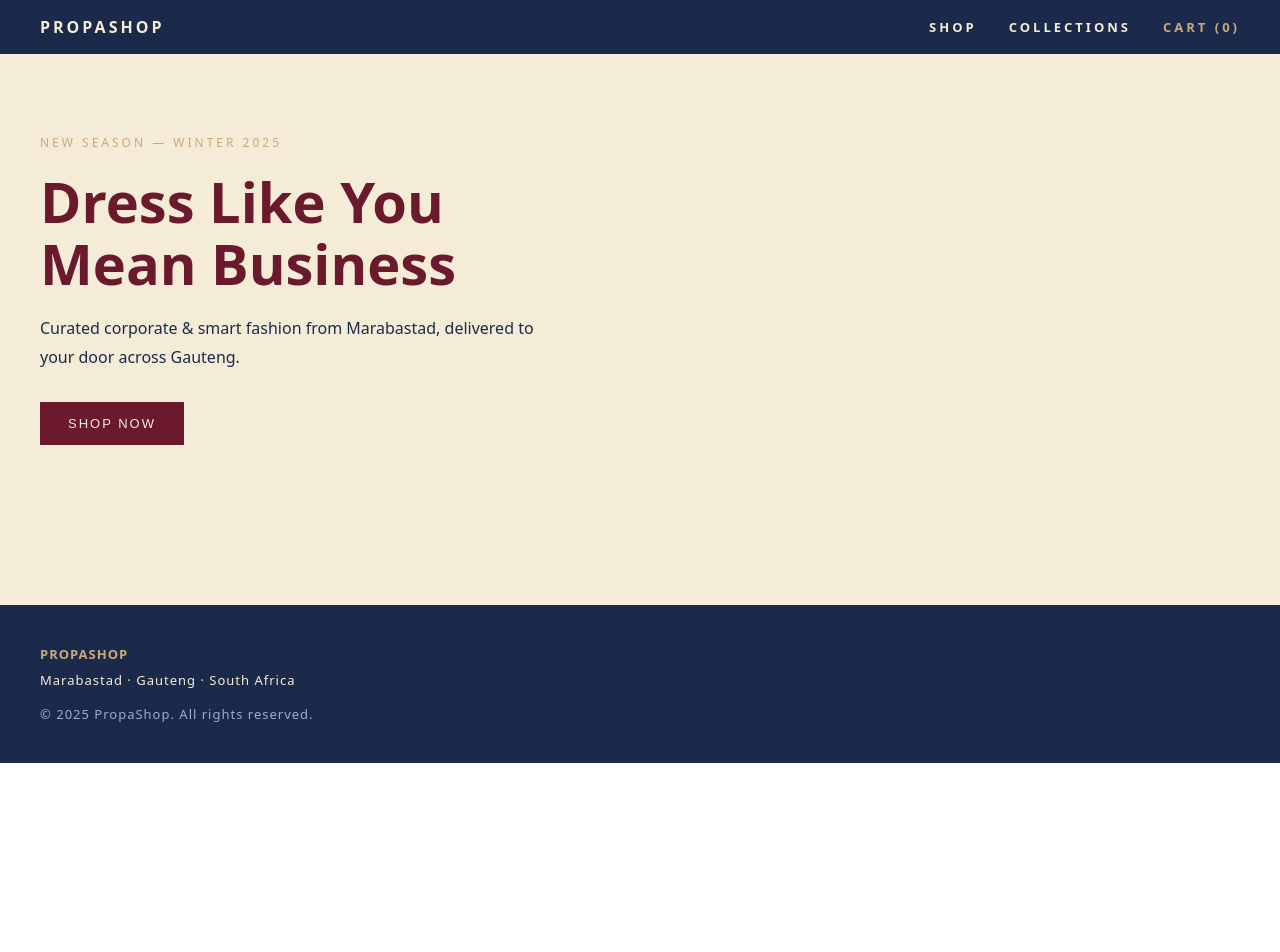
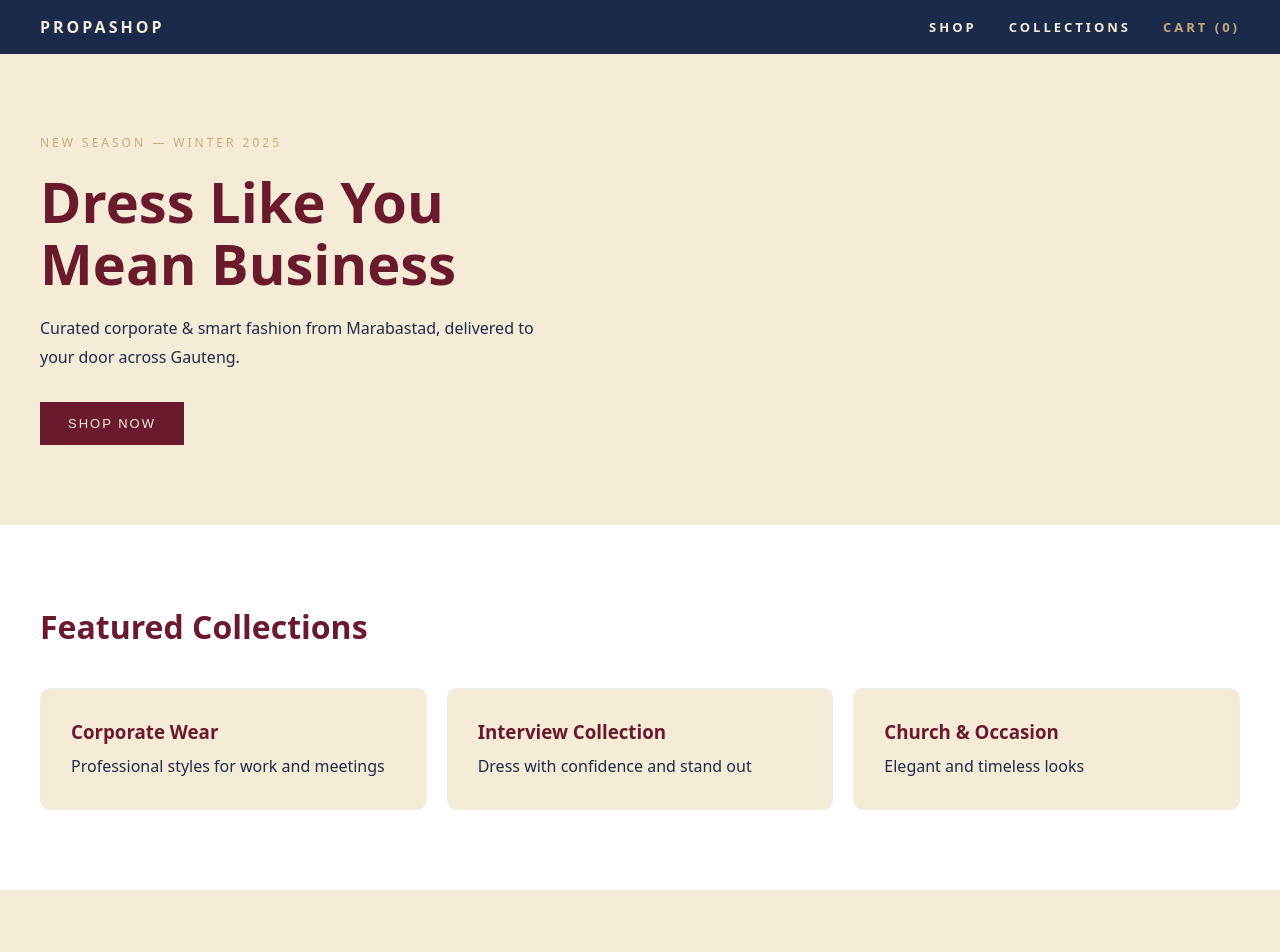
Before and after one commit to StruxitOS/PropaShop, a Next.js app in the folder frontend/: page / in a window 1280 px wide. Shown: the top 952 px of the page. Before the commit the page ends 800 px from the top, so only its background shows below. Built offline with nearby package versions, Linux system fonts and the light colour scheme.

Commit message:
added featured collections section

```diff
--- a/frontend/app/page.tsx
+++ b/frontend/app/page.tsx
@@ -1,10 +1,12 @@
 import PageLayout from "../components/PageLayout";
 import Hero from "../components/Hero";
+import FeaturedCollections from "../components/FeaturedCollections";
 
 export default function Home() {
   return (
     <PageLayout fullWidth>
       <Hero />
+      <FeaturedCollections />
     </PageLayout>
   );
 }
--- /dev/null
+++ b/frontend/components/FeaturedCollections.tsx
@@ -0,0 +1,73 @@
+export default function FeaturedCollections() {
+  const collections = [
+    {
+      title: "Corporate Wear",
+      description: "Professional styles for work and meetings",
+    },
+    {
+      title: "Interview Collection",
+      description: "Dress with confidence and stand out",
+    },
+    {
+      title: "Church & Occasion",
+      description: "Elegant and timeless looks",
+    },
+  ];
+
+  return (
+    <section
+      style={{
+        padding: "80px 40px",
+        background: "#ffffff",
+      }}
+    >
+      <h2
+        style={{
+          color: "#6B1A2E",
+          marginBottom: "40px",
+          fontSize: "32px",
+        }}
+      >
+        Featured Collections
+      </h2>
+
+      <div
+        style={{
+          display: "grid",
+          gridTemplateColumns: "repeat(auto-fit, minmax(250px,1fr))",
+          gap: "20px",
+        }}
+      >
+        {collections.map((item) => (
+          <div
+            key={item.title}
+            style={{
+              border: "1px solid #eee",
+              padding: "30px",
+              borderRadius: "10px",
+              background: "#F5ECD7",
+            }}
+          >
+            <h3
+              style={{
+                color: "#6B1A2E",
+                marginBottom: "10px",
+              }}
+            >
+              {item.title}
+            </h3>
+
+            <p
+              style={{
+                color: "#1B2A4A",
+                lineHeight: "1.6",
+              }}
+            >
+              {item.description}
+            </p>
+          </div>
+        ))}
+      </div>
+    </section>
+  );
+}
```
Also changed, not shown: frontend/components/ProductCard.tsx (added, +53 -0 lines).
